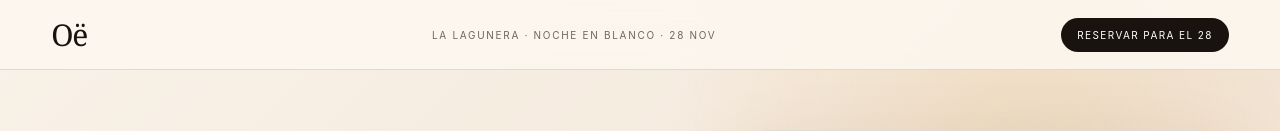
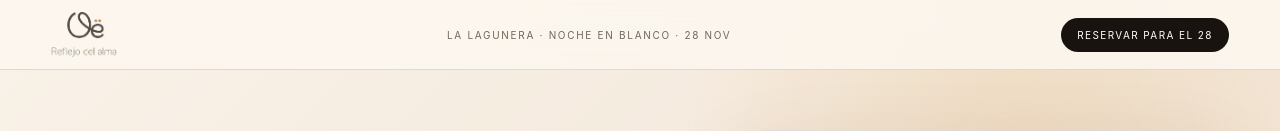
Before and after one commit to oegafasdelutheria-jpg/oegafasdelutheria-jpg.github.io, a plain HTML site: page lagunera.html in a window 1280 px wide. Shown: the top 131 px of the page. Drawn offline with Linux system fonts and the light colour scheme.

Commit message:
Add files via upload

```diff
--- a/lagunera.html
+++ b/lagunera.html
@@ -25,7 +25,7 @@
 body{margin:0;color:var(--ink);font-family:Inter,Arial,Helvetica,sans-serif;background:linear-gradient(180deg,var(--cream2),var(--cream));}
 a{color:inherit;text-decoration:none}.wrap{width:min(1220px,92vw);margin:auto}
 nav{position:fixed;z-index:50;inset:0 0 auto;height:70px;padding:0 4vw;display:flex;align-items:center;justify-content:space-between;background:rgba(252,247,239,.9);backdrop-filter:blur(14px);border-bottom:1px solid var(--line)}
-.brand{font-family:Georgia,"Times New Roman",serif;font-size:30px;letter-spacing:-.04em}.nav-copy{font-size:10px;letter-spacing:.17em;text-transform:uppercase;color:var(--muted)}
+.brand{font-family:Georgia,"Times New Roman",serif;font-size:30px;letter-spacing:-.04em}.brand img{display:block;height:46px;width:auto}.nav-copy{font-size:10px;letter-spacing:.17em;text-transform:uppercase;color:var(--muted)}
 .nav-cta{background:var(--ink);color:#fff;padding:11px 16px;border-radius:999px;font-size:10px;letter-spacing:.14em;text-transform:uppercase}
 section{padding:100px 0;border-bottom:1px solid var(--line)}
 .eyebrow{font-size:10px;letter-spacing:.23em;text-transform:uppercase;color:var(--tea);margin-bottom:16px}
@@ -63,7 +63,7 @@ footer{padding:34px 4vw 48px;display:flex;justify-content:space-between;gap:22px
 <body>
 <noscript><iframe src="https://www.googletagmanager.com/ns.html?id=GTM-KWPDJM56" height="0" width="0" style="display:none;visibility:hidden"></iframe></noscript>
 <nav>
-  <a href="index.html" class="brand" aria-label="Volver a Oë Gafas de Madera">Oë</a>
+  <a href="index.html" class="brand" aria-label="Volver a Oë Gafas de Madera"><img src="logo.png" alt="Oë · Reflejo del alma" width="145" height="101"></a>
   <div class="nav-copy">La Lagunera · Noche en Blanco · 28 NOV</div>
   <a class="nav-cta" href="#reserva">Reservar para el 28</a>
 </nav>
```
